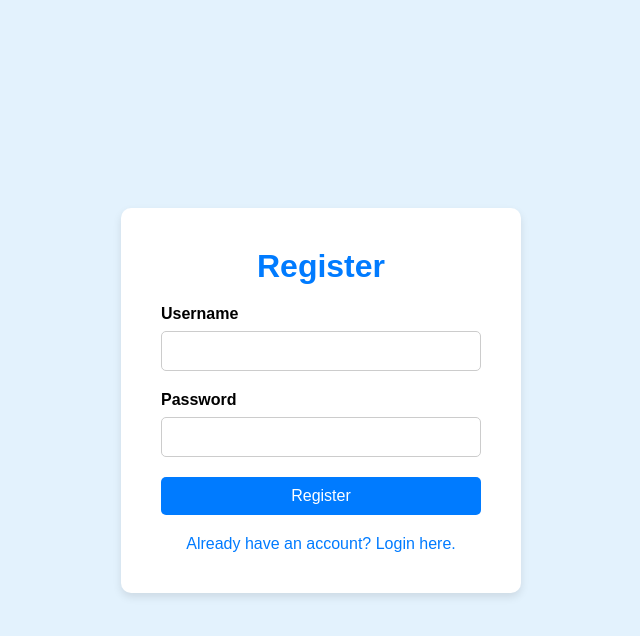
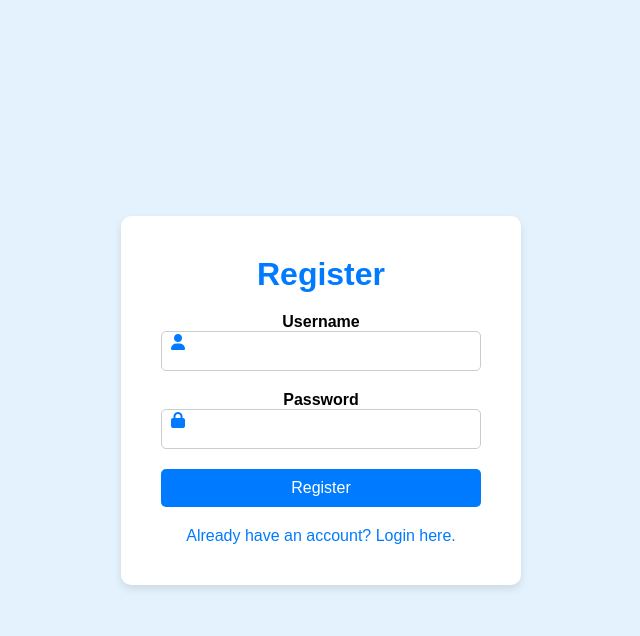
Before and after one commit to emmylem/Bank-App, a Flask app: page /register in a window 1280 px wide. Shown: the top 636 px of the page, without its empty margins (319-959 px from the left). Run offline with Flask 3, Linux system fonts and the light colour scheme.

Commit message:
Update register.html

```diff
--- a/templates/register.html
+++ b/templates/register.html
@@ -4,6 +4,8 @@
     <meta charset="UTF-8">
     <meta name="viewport" content="width=device-width, initial-scale=1.0">
     <title>Register</title>
+    <!-- Link to FontAwesome for icons -->
+    <link rel="stylesheet" href="https://cdnjs.cloudflare.com/ajax/libs/font-awesome/6.0.0-beta3/css/all.min.css">
     <style>
         * {
             margin: 0;
@@ -41,6 +43,12 @@
             align-items: center;
         }
 
+        .form-group {
+            position: relative;
+            margin-bottom: 20px;
+            width: 100%;
+        }
+
         label {
             margin-bottom: 8px;
             text-align: left;
@@ -48,13 +56,20 @@
             width: 100%;
         }
 
-        input[type="text"], input[type="password"] {
-            padding: 10px;
-            margin-bottom: 20px;
+        .form-group input {
+            padding: 10px 10px 10px 40px; /* Add space for the icon */
+            width: 100%;
             border: 1px solid #ccc;
             border-radius: 5px;
             font-size: 16px;
-            width: 100%;
+        }
+
+        .form-group i {
+            position: absolute;
+            top: 50%;
+            left: 10px;
+            transform: translateY(-50%);
+            color: #007bff;
         }
 
         button {
@@ -89,11 +104,17 @@
     <div class="container">
         <h1>Register</h1>
         <form method="POST">
-            <label for="username">Username</label>
-            <input type="text" name="username" id="username" required>
+            <div class="form-group">
+                <label for="username">Username</label>
+                <i class="fas fa-user"></i> <!-- FontAwesome user icon -->
+                <input type="text" name="username" id="username" required>
+            </div>
 
-            <label for="password">Password</label>
-            <input type="password" name="password" id="password" required>
+            <div class="form-group">
+                <label for="password">Password</label>
+                <i class="fas fa-lock"></i> <!-- FontAwesome lock icon -->
+                <input type="password" name="password" id="password" required>
+            </div>
 
             <button type="submit">Register</button>
         </form>
```
